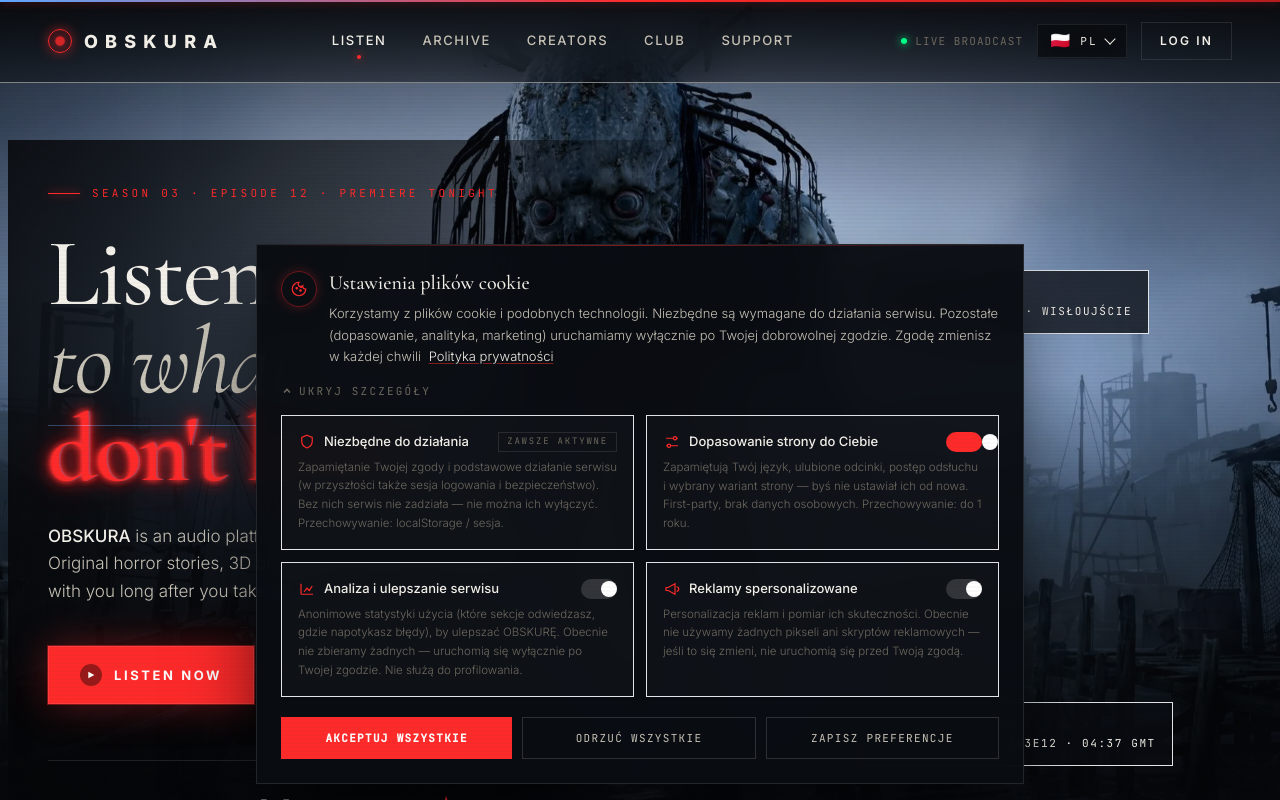
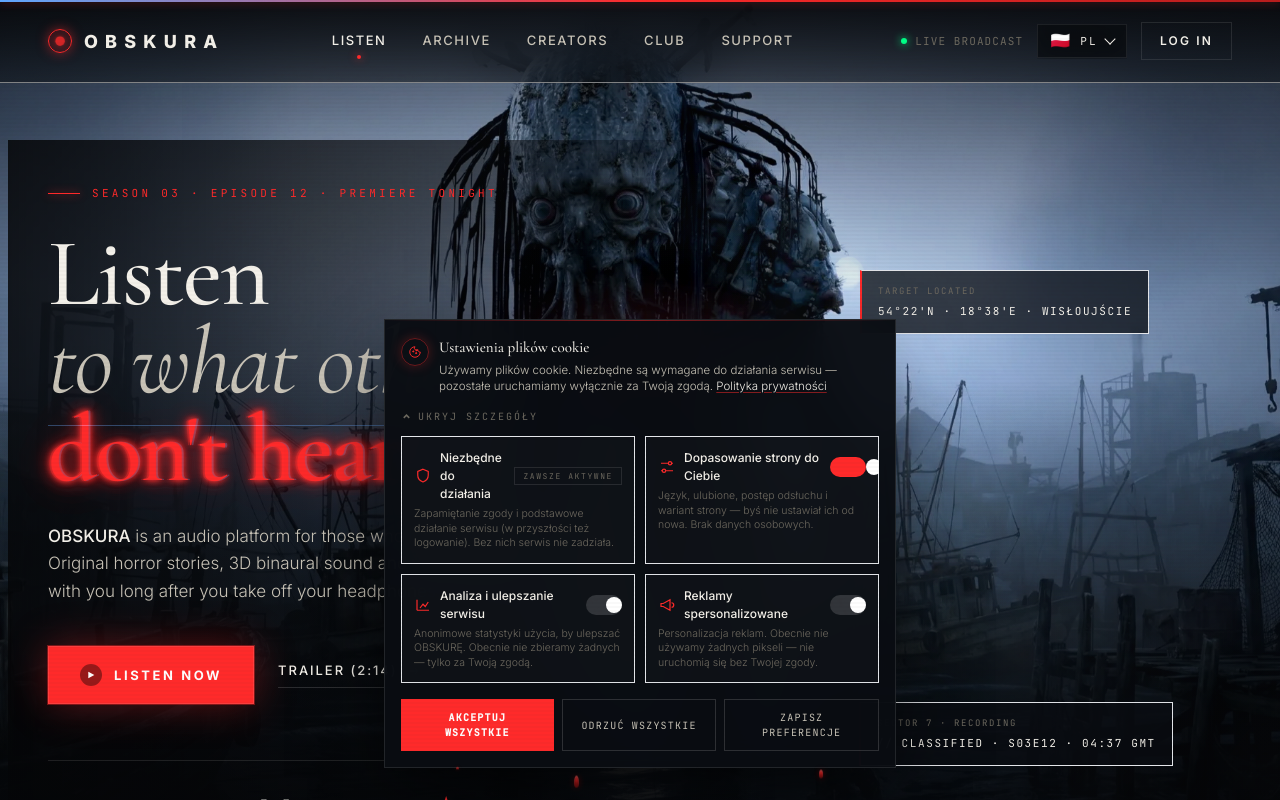
Before and after one commit to Krystiantechni/Obskura, a React (Vite) app: page / in a window 1280 px wide. Both pictures are taken after a click on the button "POKAŻ SZCZEGÓŁY". Shown: the top 800 px of the page. Built offline with nearby package versions, Linux system fonts and the light colour scheme.

Commit message:
Cookie banner: -35%, always collapsed, bigger bottom margin, blood + constant width

```diff
--- a/src/components/ui/CookieConsent.jsx
+++ b/src/components/ui/CookieConsent.jsx
@@ -30,19 +30,19 @@ Toggle.propTypes = { checked: PropTypes.bool.isRequired, onChange: PropTypes.fun
 
 function Category({ icon, title, desc, always, checked, onChange }) {
   return (
-    <div className="border border-white/8 bg-white/[0.02] p-4">
-      <div className="mb-1.5 flex items-center justify-between gap-3">
+    <div className="border border-white/8 bg-white/[0.02] p-3">
+      <div className="mb-1 flex items-center justify-between gap-2.5">
         <div className="flex items-center gap-2 text-ink-0">
           <span className="text-red">{icon}</span>
-          <span className="text-[13px] font-medium">{title}</span>
+          <span className="text-[12px] font-medium">{title}</span>
         </div>
         {always ? (
-          <span className="shrink-0 border border-white/10 px-2 py-0.5 font-mono text-[9px] uppercase tracking-mono text-ink-2">Zawsze aktywne</span>
+          <span className="shrink-0 border border-white/10 px-2 py-0.5 font-mono text-[8px] uppercase tracking-mono text-ink-2">Zawsze aktywne</span>
         ) : (
           <Toggle checked={checked} onChange={onChange} label={title} />
         )}
       </div>
-      <p className="text-[11.5px] font-light leading-relaxed text-ink-2">{desc}</p>
+      <p className="text-[10.5px] font-light leading-snug text-ink-2">{desc}</p>
     </div>
   );
 }
@@ -52,7 +52,7 @@ Category.propTypes = {
 };
 
 const DESC =
-  "Korzystamy z plików cookie i podobnych technologii. Niezbędne są wymagane do działania serwisu. Pozostałe (dopasowanie, analityka, marketing) uruchamiamy wyłącznie po Twojej dobrowolnej zgodzie. Zgodę zmienisz w każdej chwili ikoną ciasteczka w rogu strony.";
+  "Używamy plików cookie. Niezbędne są wymagane do działania serwisu — pozostałe uruchamiamy wyłącznie za Twoją zgodą.";
 
 // Baner zgody na cookies — schemat: collapsed → szczegóły (4 kategorie) → reopen ikoną.
 export default function CookieConsent() {
@@ -72,7 +72,7 @@ export default function CookieConsent() {
   const reopen = () => {
     const c = getConsent();
     setPrefs(c?.preferences ?? true); setAnalytics(c?.analytics ?? false); setMarketing(c?.marketing ?? false);
-    setView("details");
+    setView("banner"); // zawsze otwiera się zwinięty
   };
 
   return (
@@ -105,20 +105,20 @@ export default function CookieConsent() {
             animate={{ y: 0, opacity: 1 }}
             exit={{ y: 48, opacity: 0 }}
             transition={{ duration: 0.4, ease: [0.16, 1, 0.3, 1] }}
-            className={`fixed bottom-4 left-4 right-4 z-[95] mx-auto w-auto border border-white/10 bg-[rgba(10,13,18,0.97)] p-5 shadow-[0_30px_80px_-20px_rgba(0,0,0,0.9)] backdrop-blur-xl sm:p-6 ${view === "details" ? "max-w-3xl" : "max-w-2xl"}`}
+            className="fixed bottom-8 left-4 right-4 z-[95] mx-auto w-auto max-w-lg border border-white/10 bg-[rgba(10,13,18,0.97)] p-4 shadow-[0_30px_80px_-20px_rgba(0,0,0,0.9)] backdrop-blur-xl"
             role="dialog"
             aria-label="Ustawienia plików cookie"
             aria-live="polite"
           >
             <span className="absolute inset-x-0 top-0 h-px bg-[linear-gradient(90deg,transparent,rgba(255,42,42,0.5),transparent)]" />
 
-            <div className="mb-3 flex items-start gap-3">
-              <span className="mt-0.5 grid h-9 w-9 shrink-0 place-items-center rounded-full border border-red/40 text-red shadow-[0_0_12px_rgba(255,42,42,0.25)]"><Cookie /></span>
+            <div className="mb-2.5 flex items-start gap-2.5">
+              <span className="mt-0.5 grid h-7 w-7 shrink-0 place-items-center rounded-full border border-red/40 text-red shadow-[0_0_12px_rgba(255,42,42,0.25)]"><Cookie size={14} /></span>
               <div>
-                <h2 className="mb-1.5 font-serif text-xl font-medium text-ink-0">Ustawienia plików cookie</h2>
-                <p className="text-[13px] font-light leading-relaxed text-ink-1">
-                  {DESC.replace("ikoną ciasteczka w rogu strony.", "")}
-                  <Link to="/prawne" className="ml-1 whitespace-nowrap text-ink-0 underline decoration-red/50 underline-offset-2 transition-colors hover:decoration-red">Polityka prywatności</Link>
+                <h2 className="mb-1 font-serif text-[15px] font-medium text-ink-0">Ustawienia plików cookie</h2>
+                <p className="text-[11.5px] font-light leading-snug text-ink-1">
+                  {DESC}{" "}
+                  <Link to="/prawne" className="whitespace-nowrap text-ink-0 underline decoration-red/50 underline-offset-2 transition-colors hover:decoration-red">Polityka prywatności</Link>
                 </p>
               </div>
             </div>
@@ -127,9 +127,9 @@ export default function CookieConsent() {
             <button
               type="button"
               onClick={() => setView(view === "details" ? "banner" : "details")}
-              className="mb-4 inline-flex items-center gap-1.5 font-mono text-[11px] uppercase tracking-mono text-ink-2 transition-colors hover:text-ink-0"
+              className="mb-3 inline-flex items-center gap-1.5 font-mono text-[10px] uppercase tracking-mono text-ink-2 transition-colors hover:text-ink-0"
             >
-              <svg width="12" height="12" viewBox="0 0 12 12" fill="none" stroke="currentColor" strokeWidth="1.6" className={`transition-transform ${view === "details" ? "rotate-180" : ""}`}><path d="M3 4.5 6 7.5 9 4.5"/></svg>
+              <svg width="11" height="11" viewBox="0 0 12 12" fill="none" stroke="currentColor" strokeWidth="1.6" className={`transition-transform ${view === "details" ? "rotate-180" : ""}`}><path d="M3 4.5 6 7.5 9 4.5"/></svg>
               {view === "details" ? "Ukryj szczegóły" : "Pokaż szczegóły"}
             </button>
 
@@ -142,44 +142,50 @@ export default function CookieConsent() {
                   transition={{ duration: 0.28 }}
                   className="overflow-hidden"
                 >
-                  <div className="mb-5 grid grid-cols-1 gap-3 sm:grid-cols-2">
+                  <div className="mb-4 grid grid-cols-1 gap-2.5 sm:grid-cols-2">
                     <Category icon={<Shield />} title="Niezbędne do działania" always
-                      desc="Zapamiętanie Twojej zgody i podstawowe działanie serwisu (w przyszłości także sesja logowania i bezpieczeństwo). Bez nich serwis nie zadziała — nie można ich wyłączyć. Przechowywanie: localStorage / sesja." />
+                      desc="Zapamiętanie zgody i podstawowe działanie serwisu (w przyszłości też logowanie). Bez nich serwis nie zadziała." />
                     <Category icon={<Sliders />} title="Dopasowanie strony do Ciebie" checked={prefs} onChange={setPrefs}
-                      desc="Zapamiętują Twój język, ulubione odcinki, postęp odsłuchu i wybrany wariant strony — byś nie ustawiał ich od nowa. First-party, brak danych osobowych. Przechowywanie: do 1 roku." />
+                      desc="Język, ulubione, postęp odsłuchu i wariant strony — byś nie ustawiał ich od nowa. Brak danych osobowych." />
                     <Category icon={<Chart />} title="Analiza i ulepszanie serwisu" checked={analytics} onChange={setAnalytics}
-                      desc="Anonimowe statystyki użycia (które sekcje odwiedzasz, gdzie napotykasz błędy), by ulepszać OBSKURĘ. Obecnie nie zbieramy żadnych — uruchomią się wyłącznie po Twojej zgodzie. Nie służą do profilowania." />
+                      desc="Anonimowe statystyki użycia, by ulepszać OBSKURĘ. Obecnie nie zbieramy żadnych — tylko za Twoją zgodą." />
                     <Category icon={<Megaphone />} title="Reklamy spersonalizowane" checked={marketing} onChange={setMarketing}
-                      desc="Personalizacja reklam i pomiar ich skuteczności. Obecnie nie używamy żadnych pikseli ani skryptów reklamowych — jeśli to się zmieni, nie uruchomią się przed Twoją zgodą." />
+                      desc="Personalizacja reklam. Obecnie nie używamy żadnych pikseli — nie uruchomią się bez Twojej zgody." />
                   </div>
                 </motion.div>
               )}
             </AnimatePresence>
 
             {/* Akcje */}
-            <div className="flex flex-col gap-2.5 sm:flex-row">
+            <div className="flex flex-col gap-2 sm:flex-row">
               <button type="button" onClick={acceptAll}
-                className="flex-1 bg-red px-4 py-3 font-mono text-[11px] font-bold uppercase tracking-ui text-white transition-shadow hover:shadow-[0_0_24px_rgba(255,42,42,0.45)]">
+                className="flex-1 bg-red px-3.5 py-2.5 font-mono text-[10px] font-bold uppercase tracking-ui text-white transition-shadow hover:shadow-[0_0_24px_rgba(255,42,42,0.45)]">
                 {view === "details" ? "Akceptuj wszystkie" : "W porządku"}
               </button>
               {view === "details" ? (
                 <>
                   <button type="button" onClick={rejectAll}
-                    className="flex-1 border border-white/15 px-4 py-3 font-mono text-[11px] uppercase tracking-ui text-ink-1 transition-colors hover:border-ink-0 hover:text-ink-0">
+                    className="flex-1 border border-white/15 px-3.5 py-2.5 font-mono text-[10px] uppercase tracking-ui text-ink-1 transition-colors hover:border-ink-0 hover:text-ink-0">
                     Odrzuć wszystkie
                   </button>
                   <button type="button" onClick={savePrefs}
-                    className="flex-1 border border-white/15 px-4 py-3 font-mono text-[11px] uppercase tracking-ui text-ink-1 transition-colors hover:border-red hover:text-red">
+                    className="flex-1 border border-white/15 px-3.5 py-2.5 font-mono text-[10px] uppercase tracking-ui text-ink-1 transition-colors hover:border-red hover:text-red">
                     Zapisz preferencje
                   </button>
                 </>
               ) : (
                 <button type="button" onClick={() => setView("details")}
-                  className="border border-white/15 px-6 py-3 font-mono text-[11px] uppercase tracking-ui text-ink-1 transition-colors hover:border-ink-0 hover:text-ink-0">
+                  className="border border-white/15 px-5 py-2.5 font-mono text-[10px] uppercase tracking-ui text-ink-1 transition-colors hover:border-ink-0 hover:text-ink-0">
                   Ustawienia
                 </button>
               )}
             </div>
+
+            {/* krople krwi z dolnej krawędzi banera */}
+            <span className="blood-drip" style={{ left: "14%", width: "3px", height: "4px", animationDelay: "0.5s" }} aria-hidden />
+            <span className="blood-drip" style={{ left: "37%", width: "5px", height: "6.5px", animationDelay: "2.2s" }} aria-hidden />
+            <span className="blood-drip" style={{ left: "61%", width: "3.4px", height: "4.4px", animationDelay: "1.2s" }} aria-hidden />
+            <span className="blood-drip" style={{ left: "85%", width: "4.4px", height: "5.8px", animationDelay: "3.0s" }} aria-hidden />
           </motion.div>
         )}
       </AnimatePresence>
```
